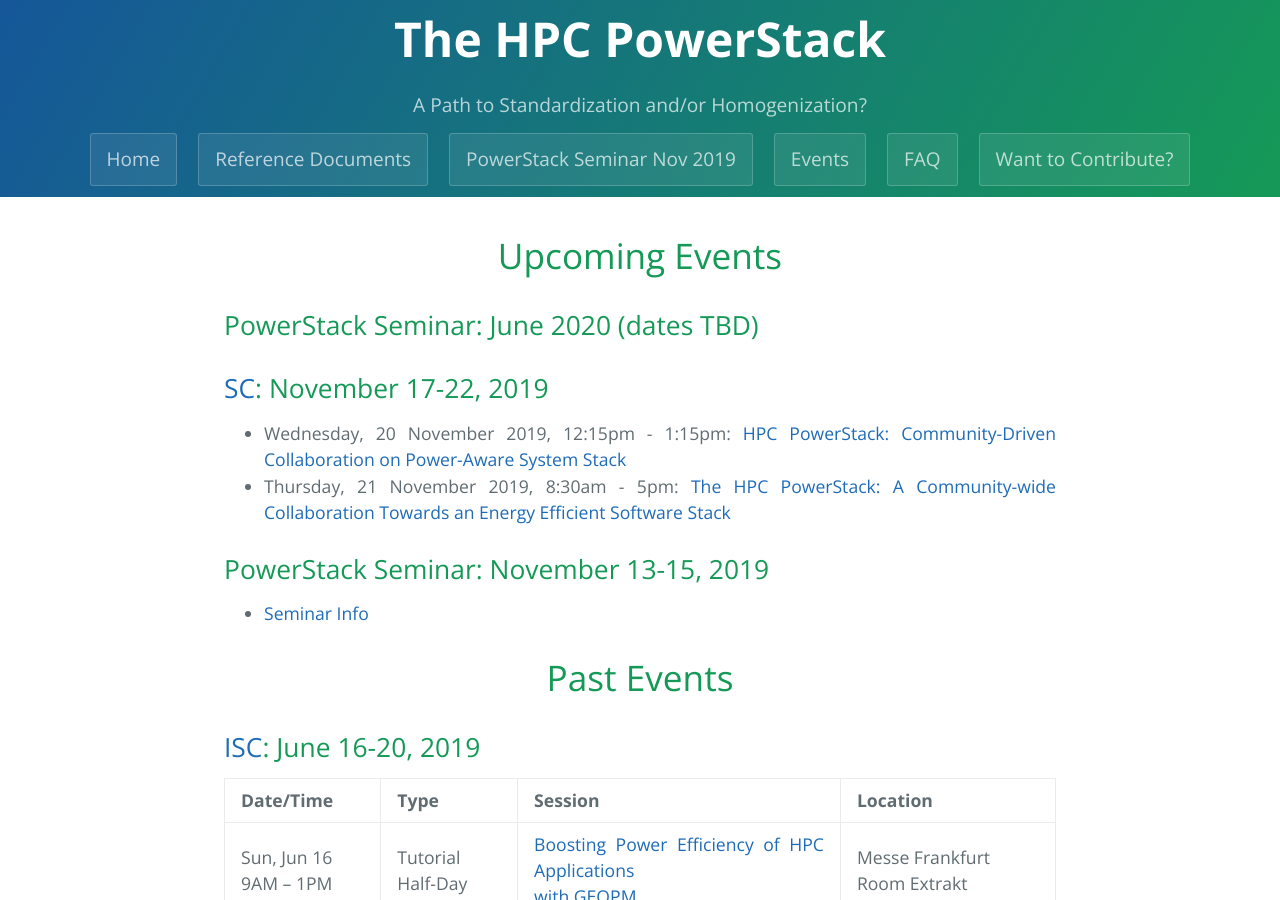
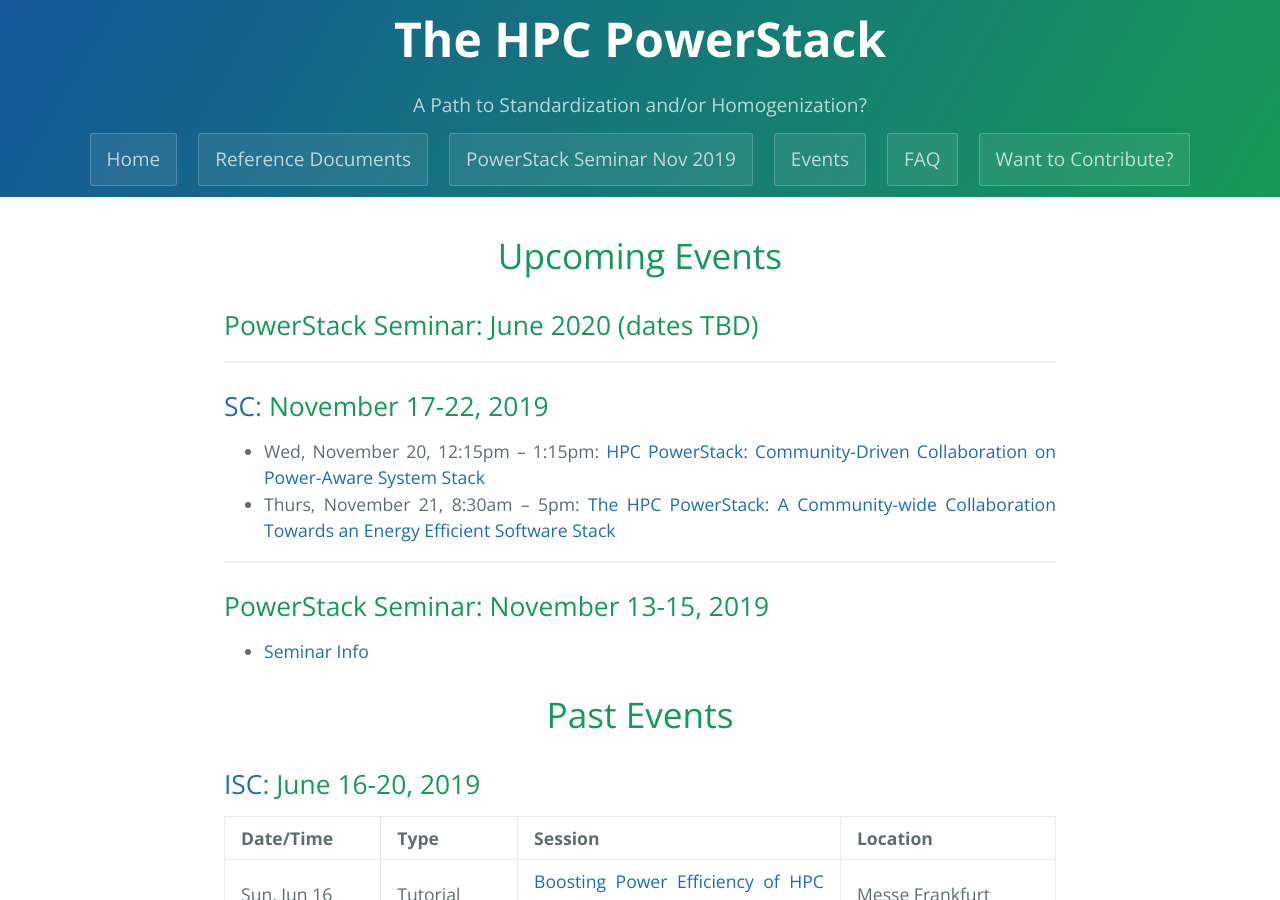
Before and after one commit to HPCPowerStack/hpcpowerstack.github.io, a Jekyll site: the page built from events.md, in a window 1280 px wide and 900 px high. Built offline with Jekyll 4.4.1, drawn with Linux system fonts in a browser that asks for light colours; the repository's description, which GitHub fills in, is left out.

Commit message:
SC19 events formatting

```diff
--- a/events.md
+++ b/events.md
@@ -5,9 +5,13 @@ layout: default
 
 ## PowerStack Seminar: June 2020 (dates TBD)
 
+---
+
 ## [SC](https://sc19.supercomputing.org/): November 17-22, 2019
-* Wednesday, 20 November 2019, 12:15pm - 1:15pm: [HPC PowerStack: Community-Driven Collaboration on Power-Aware System Stack](https://sc19.supercomputing.org/?post_type=page&p=3480&sess=sess340)
-* Thursday, 21 November 2019, 8:30am - 5pm: [The HPC PowerStack: A Community-wide Collaboration Towards an Energy Efficient Software Stack](https://sc19.supercomputing.org/presentation/?id=rpost214&sess=sess348)
+* Wed, November 20, 12:15pm -- 1:15pm: [HPC PowerStack: Community-Driven Collaboration on Power-Aware System Stack](https://sc19.supercomputing.org/?post_type=page&p=3480&sess=sess340)
+* Thurs, November 21, 8:30am -- 5pm: [The HPC PowerStack: A Community-wide Collaboration Towards an Energy Efficient Software Stack](https://sc19.supercomputing.org/presentation/?id=rpost214&sess=sess348)
+
+---
 
 ## PowerStack Seminar: November 13-15, 2019
 * [Seminar Info](powerstack-nov19.html)
```
Also changed, not shown: 4 other files.
